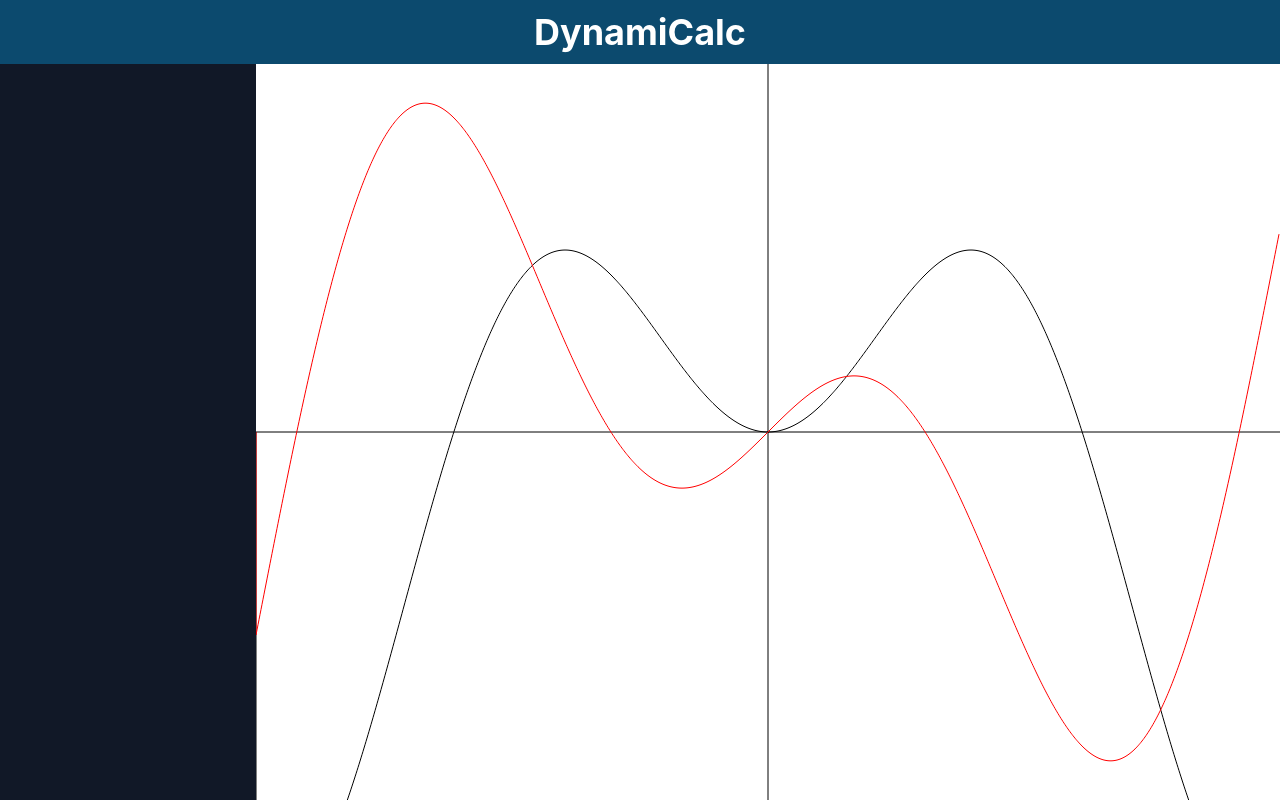
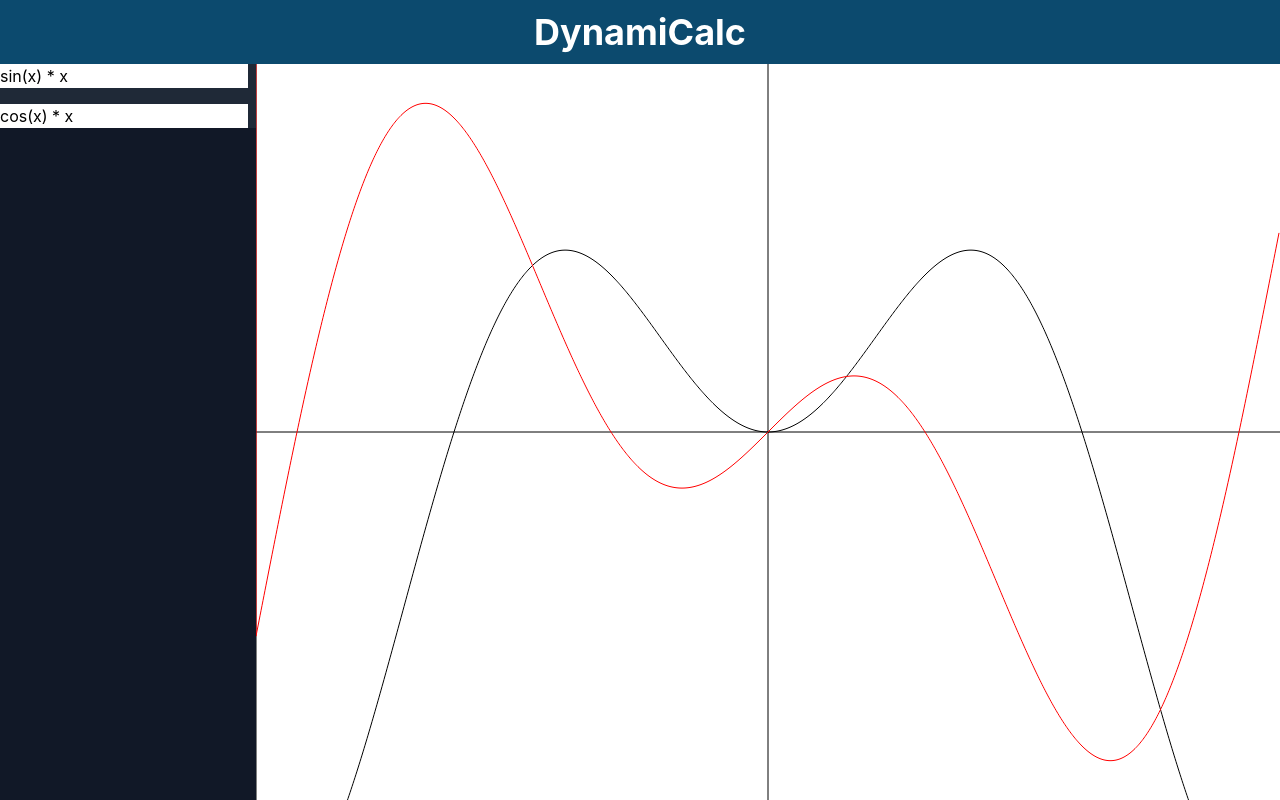
Before and after one commit to tanndlin/DynamiCalc, a React (Create React App) app: page /graph in a window 1280 px wide. Built offline with nearby package versions, Linux system fonts and the light colour scheme.

Commit message:
Use strings for graphing

```diff
--- /dev/null
+++ b/src/Components/FunctionEditor.js
@@ -0,0 +1,30 @@
+import React from 'react';
+import FunctionViewer from './FunctionViewer';
+
+const FunctionEditor = (props) => {
+    const { functions, setFunctions } = props;
+
+    const editFunction = (index, fn) => {
+        const newFunctions = [...functions];
+        newFunctions[index] = fn;
+        setFunctions(newFunctions);
+    };
+
+    return (
+        <aside className="h-full w-2/10">
+            <div className="bg-secondary">
+                <div className="flex flex-col gap-4">
+                    {functions.map((fn, i) => (
+                        <FunctionViewer
+                            key={i}
+                            fn={fn}
+                            edit={(f) => editFunction(i, f)}
+                        />
+                    ))}
+                </div>
+            </div>
+        </aside>
+    );
+};
+
+export default FunctionEditor;
--- /dev/null
+++ b/src/Components/FunctionViewer.js
@@ -0,0 +1,24 @@
+import React from 'react';
+
+const FunctionViewer = (props) => {
+    const { fn, edit } = props;
+
+    const onEdit = (e) => {
+        const newFn = { ...fn };
+        newFn.f = e.target.value;
+        edit(newFn);
+    };
+
+    return (
+        <div className="">
+            <input
+                className="text-black"
+                type="text"
+                value={fn.f}
+                onChange={onEdit}
+            />
+        </div>
+    );
+};
+
+export default FunctionViewer;
--- a/src/Components/Graph.js
+++ b/src/Components/Graph.js
@@ -1,7 +1,16 @@
 import React from 'react';
+import Math from 'math-expression-evaluator';
 
 const Graph = (props) => {
     const { functions, width, height } = props;
+
+    const evaluate = (f, x) => {
+        // Convert to radians
+        const radians = f.replace(/(sin|cos|tan)\((.+)\)/g, '$1(180/3.14*$2)');
+        const withVars = radians.replace(/x/g, `(${x})`);
+
+        return Math.eval(withVars);
+    };
 
     const canvasRef = React.useRef(null);
     React.useEffect(() => {
@@ -14,6 +23,7 @@ const Graph = (props) => {
         const xScale = 100;
         const yScale = 100;
 
+        ctx.strokeStyle = 'black';
         ctx.beginPath();
         ctx.moveTo(0, height / 2);
         ctx.lineTo(width, height / 2);
@@ -22,17 +32,21 @@ const Graph = (props) => {
         ctx.stroke();
 
         functions.forEach((fn) => {
-            const { f, color } = fn;
-            ctx.strokeStyle = color;
+            try {
+                const { f, color } = fn;
+                ctx.strokeStyle = color;
 
-            ctx.beginPath();
-            ctx.moveTo(0, height / 2);
-            for (let x = 0; x < width; x++) {
-                const i = x - width / 2;
-                const y = f(i / xScale) * yScale;
-                ctx.lineTo(x, height / 2 - y);
+                ctx.beginPath();
+                ctx.moveTo(0, evaluate(f, 0) * yScale);
+                for (let i = 0; i < width; i++) {
+                    const x = (i - width / 2) / xScale;
+                    const y = evaluate(f, x) * yScale;
+                    ctx.lineTo(i, height / 2 - y);
+                }
+                ctx.stroke();
+            } catch (error) {
+                console.log(error);
             }
-            ctx.stroke();
         });
     }, [width, height, functions]);
 
--- a/src/Pages/GraphPage.js
+++ b/src/Pages/GraphPage.js
@@ -1,12 +1,13 @@
 import React from 'react';
+import FunctionEditor from '../Components/FunctionEditor';
 import Graph from '../Components/Graph';
 
 const GraphPage = () => {
     const [width, setWidth] = React.useState(900);
     const [height, setHeight] = React.useState(500);
-    const [functions, _setFunctions] = React.useState([
-        { f: (x) => Math.sin(x) * x, color: 'black' },
-        { f: (x) => Math.cos(x) * x, color: 'red' }
+    const [functions, setFunctions] = React.useState([
+        { f: 'sin(x) * x', color: 'black' },
+        { f: 'cos(x) * x', color: 'red' }
     ]);
 
     React.useEffect(() => {
@@ -26,9 +27,10 @@ const GraphPage = () => {
     };
 
     return (
-        <main className="bg-primary w-full h-minus-header">
+        <main className="bg-primary w-full h-minus-header flex">
+            <FunctionEditor functions={functions} setFunctions={setFunctions} />
             <div className="ml-auto w-8/10 h-full" id="graphContainer">
-                <Graph {...{ functions, width, height }} />
+                <Graph {...{ functions, setFunctions, width, height }} />
             </div>
         </main>
     );
```
